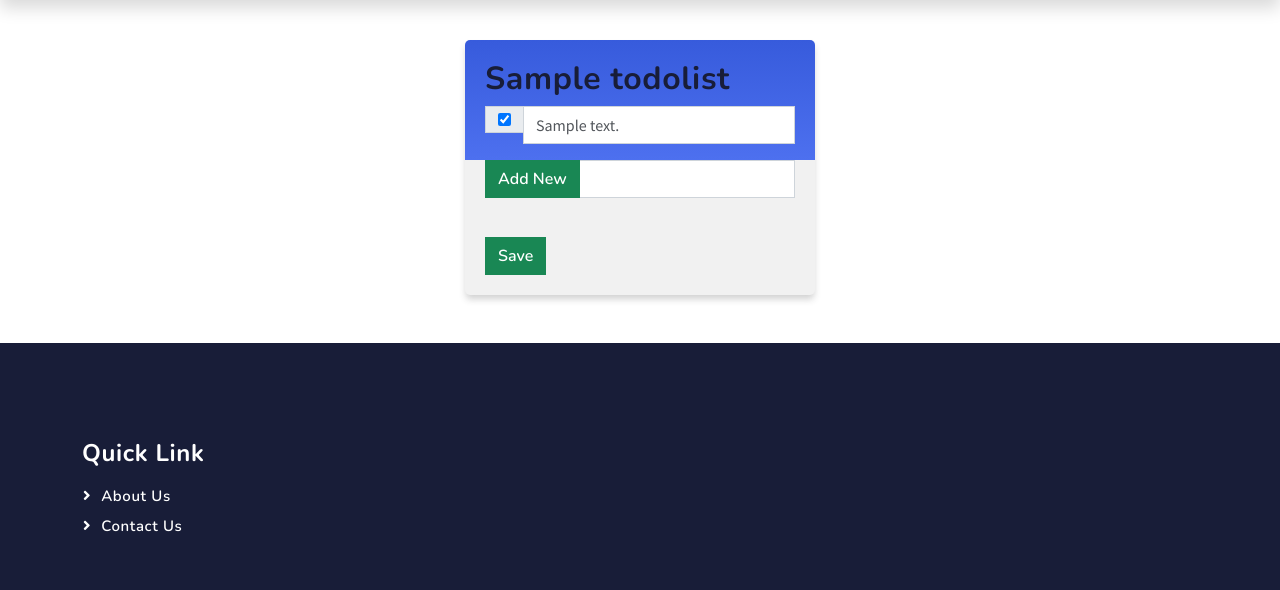
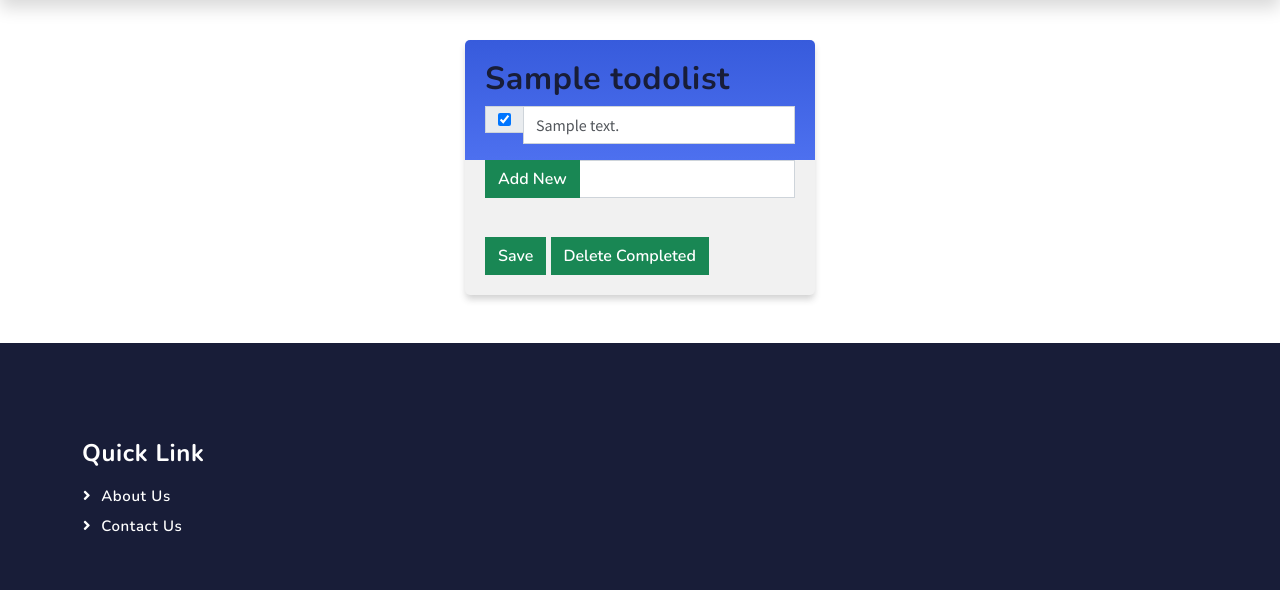
Before and after one commit to Eyeru/Todo-app, a Django app: page /1 in a window 1280 px wide. Shown: the part 75-665 px from the top of the page. Run offline with Django 4.2, Linux system fonts and the light colour scheme; tables that the repository leaves empty hold one stand-in row (values such as "Sample post"); some libraries are stand-ins or nearby versions.

Commit message:
added delete option

```diff
--- a/todo/todoapp/templates/index.html
+++ b/todo/todoapp/templates/index.html
@@ -28,6 +28,7 @@
 		</div>
 		<br>
 		<button name="save", value="save", type="submit", class="btn btn-success">Save</button>
+		<button name="delete", value="delete", type="submit", class="btn btn-success">Delete Completed</button>
 	</form>
 </div>
 {% endblock %}
--- a/todo/todoapp/views.py
+++ b/todo/todoapp/views.py
@@ -1,4 +1,5 @@
 from django.shortcuts import render
+from django.shortcuts import redirect, render, get_object_or_404
 
 # Create your views here.
 from django.http import HttpResponseRedirect
@@ -31,6 +32,13 @@ def index(request, id):
 				ls.item_set.create(text=newItem, complete=False)
 			else:
 				print("invalid")
+		elif request.POST.get("delete"):
+			for item in ls.item_set.all():
+
+				if item.complete == True:
+					obj = get_object_or_404(Item, id=item.pk)
+					obj.delete()
+
 
 	return render(request, "index.html", {"ls": ls})
 
```
Also changed, not shown: todo/db.sqlite3.
